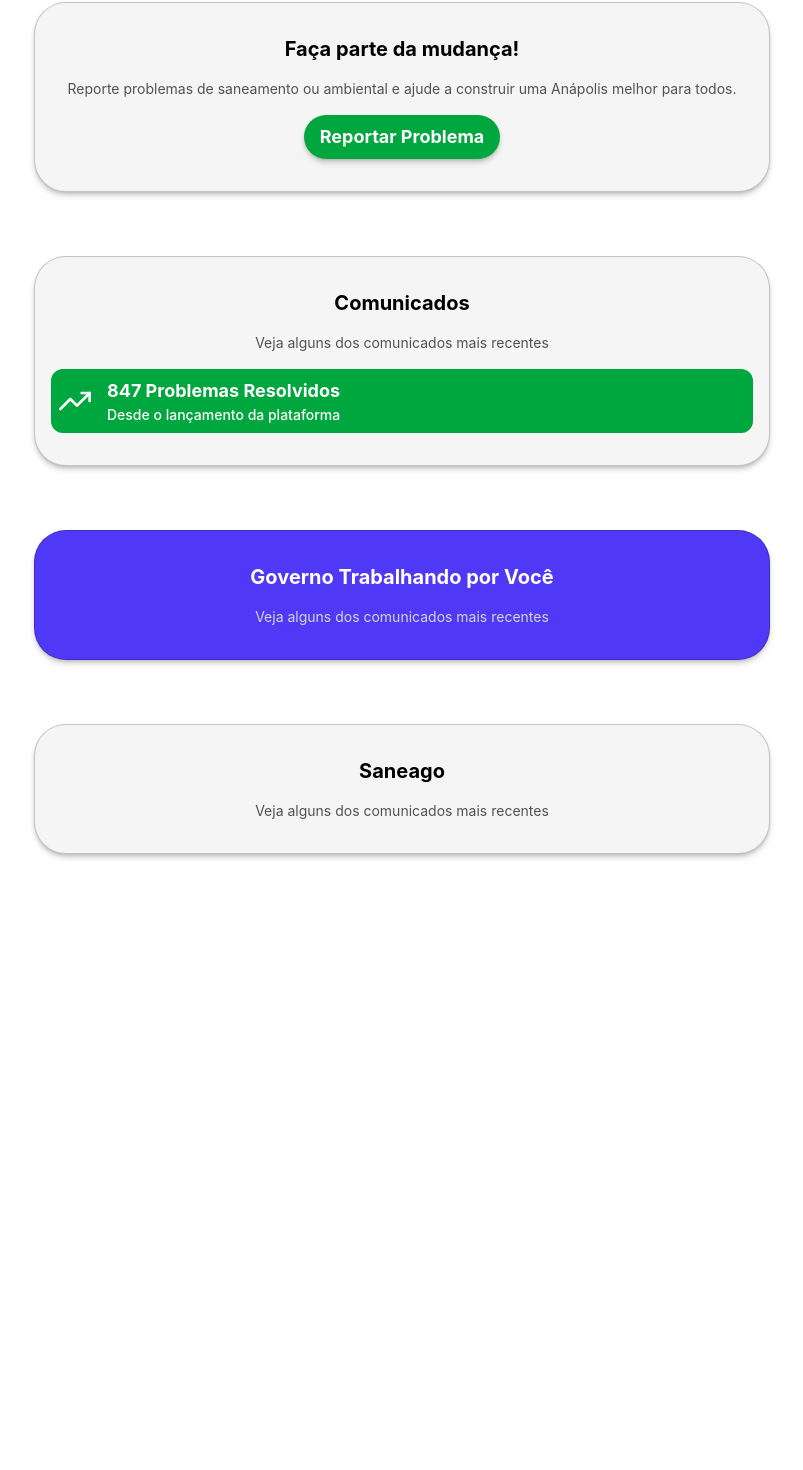
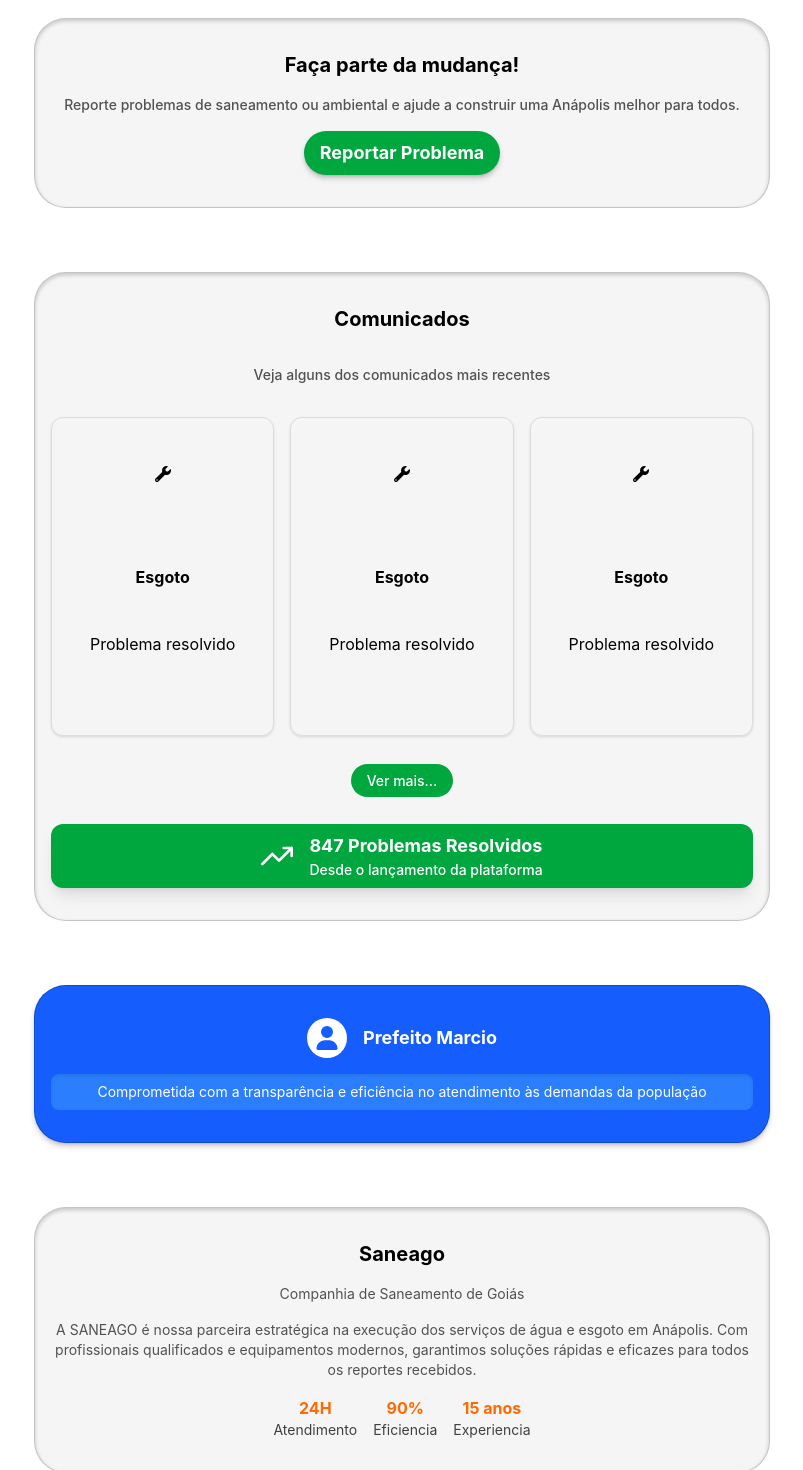
Before and after one commit to ReporteAqui/App, a React (Vite) app in the folder packages/website/: page / in a window 1280 px wide. Shown: the part 414-1884 px from the top of the page, without its empty margins (238-1041 px from the left). Before the commit the page ends 1300 px from the top, so only its background shows below. Built offline with nearby package versions, Linux system fonts and the light colour scheme.

Commit message:
finished home page

```diff
--- /dev/null
+++ b/packages/website/src/components/cards.tsx
@@ -0,0 +1,28 @@
+import "@/styles.css"
+
+interface NoticesProps {
+    title: string,
+    body: string
+}
+
+type NoticesComponentProps = React.PropsWithChildren<NoticesProps>
+
+export default function Notices({ title, body, children }: NoticesComponentProps) {
+    return (
+        <>
+            <div className="w-full card-aspect-ratio grid grid-rows-3 items-center justify-center p-2 gap-2 border rounded-xl shadow-sm border-black/10 shadow-black/10 dark:border-white/10 dark:shadow-white/10">
+                <div className="w-full h-full flex items-center justify-center">
+                    {children}
+                </div>
+
+                <div className="w-full h-full flex items-center justify-center">
+                    <h1 className="font-bold text-center">{title}</h1>
+                </div>
+
+                <div className="w-full h-full flex items-start justify-center">
+                    <h4 className="text-center">{body}</h4>
+                </div>
+            </div>
+        </>
+    )
+}
--- a/packages/website/src/components/navbar.tsx
+++ b/packages/website/src/components/navbar.tsx
@@ -29,7 +29,7 @@ function desktop(theme: Theme, toggleTheme: () => void) {
                     )}
                 </button>
                 <button className="p-2 rounded-full hover:shadow-inner hover:shadow-black/10 hover:bg-black/10 hover:dark:bg-white/10">
-                    <FaUser className="stroke-green-600 fill-green-600 w-6 h-6" />
+                    <FaUser className="stroke-green-500 fill-green-500 w-6 h-6" />
                 </button>
             </div>
         </nav>
@@ -79,8 +79,8 @@ function mobile(
                 }`}
             >
                 <div className="flex justify-end">
-                    <button className="p-2 rounded-full shadow-inner bg-black/10 dark:bg-white/10">
-                        <FaUser className="stroke-green-500 fill-green-500 w-6 h-6" />
+                    <button className="p-2 rounded-full shadow-inner bg-green-600">
+                        <FaUser className="stroke-white fill-white w-6 h-6" />
                     </button>
                 </div>
 
--- a/packages/website/src/pages/_public/index.tsx
+++ b/packages/website/src/pages/_public/index.tsx
@@ -1,7 +1,11 @@
+import "@/styles.css";
 import { createFileRoute, Link } from '@tanstack/react-router'
 import logo from '@/logo.svg'
 import { FaLeaf } from "react-icons/fa";
 import { FiTrendingUp } from "react-icons/fi";
+import Notices from '@/components/cards';
+import { FaWrench } from "react-icons/fa";
+import { FaUser } from "react-icons/fa6";
 
 export const Route = createFileRoute('/_public/')({
   component: App,
@@ -10,7 +14,7 @@ export const Route = createFileRoute('/_public/')({
 function App() {
   return (
     <>
-      <div className="gap-y-8 py-8 pt-24 mb-8 md:px-[calc((100vw-736px)/2)] px-8 flex flex-col items-center bg-linear-to-br from-green-400 to-green-700">
+      <div className="gap-y-8 py-8 pt-28 mb-8 md:px-[calc((100vw-736px)/2)] px-8 flex flex-col items-center bg-linear-to-br from-green-400 to-green-700">
         <FaLeaf className="lg:w-18 lg:h-18 w-15 h-15 fill-white"/>
         <h1 className="lg:text-4xl text-3xl font-bold text-center text-white">
           Bem-vindo ao Reporte Aqui
@@ -21,11 +25,11 @@ function App() {
       </div>
 
       <div className="gap-y-8 py-8 md:px-[calc((100vw-736px)/2)] px-8  flex flex-col items-center">
-        <div className="w-full px-4 py-8 flex flex-col items-center gap-y-4 border shadow-md border-black/20 bg-neutral-100 dark:bg-neutral-900 rounded-4xl shadow-black/20">
+        <div className="w-full px-4 py-8 flex flex-col items-center gap-y-4 border shadow-inner border-black/20 bg-neutral-100 dark:bg-neutral-900 rounded-4xl shadow-black/20">
           <h1 className="text-xl font-bold text-center">
             Faça parte da mudança!
           </h1>
-          <h3 className="text-sm text-center text-neutral-600 dark:text-neutral-400">
+          <h3 className="text-sm text-center font-medium text-neutral-600 dark:text-neutral-400">
             Reporte problemas de saneamento ou ambiental e ajude a construir uma Anápolis melhor para todos.
           </h3>
           <Link to='/' className='px-4 py-2 text-center font-bold text-lg rounded-full shadow-md shadow-black/20 text-white dark:text-white bg-green-600'>
@@ -35,15 +39,34 @@ function App() {
       </div>
 
       <div className="gap-y-8 py-8 md:px-[calc((100vw-736px)/2)] px-8  flex flex-col items-center">
-        <div className="w-full px-4 py-8 flex flex-col items-center gap-y-4 border shadow-md border-black/20 bg-neutral-100 dark:bg-neutral-900 rounded-4xl shadow-black/20">
+        <div className="w-full px-4 py-8 gap-y-8 flex flex-col items-center gap-y-4 border shadow-inner border-black/20 bg-neutral-100 dark:bg-neutral-900 rounded-4xl shadow-black/20">
           <h1 className="text-xl font-bold text-center">
             Comunicados
           </h1>
-          <h3 className="text-sm text-center text-neutral-600 dark:text-neutral-400">
+          <h3 className="text-sm text-center font-medium text-neutral-600 dark:text-neutral-400">
             Veja alguns dos comunicados mais recentes
           </h3>
 
-          <div className="w-full flex items-center p-2 gap-4 rounded-xl bg-green-600">
+          <div className="w-full grid card-grid gap-4">
+            <Notices title={'Esgoto'} body={'Problema resolvido'}>
+              <FaWrench />
+            </Notices>
+
+            <Notices title={'Esgoto'} body={'Problema resolvido'}>
+              <FaWrench />
+            </Notices>
+
+            <Notices title={'Esgoto'} body={'Problema resolvido'}>
+              <FaWrench />
+            </Notices>
+          </div>
+
+          <div>
+            <Link to='/' className='text-sm text-center font-medium bg-green-600 text-white px-4 py-2 rounded-full'>Ver mais...</Link>
+          </div>
+
+
+          <div className="w-full flex items-center justify-center p-2 gap-4 rounded-xl shadow-lg bg-green-600 shadow-black/10">
             <FiTrendingUp className='w-8 h-8 stroke-white fill-none'/>
             <div className='flex flex-col'>
               <h2 className='font-bold text-lg text-white'>847 Problemas Resolvidos</h2>
@@ -53,25 +76,67 @@ function App() {
         </div>
       </div>
 
-      <div className="gap-y-8 py-8 md:px-[calc((100vw-736px)/2)] px-8  flex flex-col items-center">
-        <div className="w-full px-4 py-8 flex flex-col gap-y-4 border shadow-md border-black/20 bg-indigo-600 rounded-4xl shadow-black/20">
-          <h1 className="text-xl font-bold text-center text-white">
-            Governo Trabalhando por Você
-          </h1>
-          <h3 className="text-sm text-center text-neutral-300">
-            Veja alguns dos comunicados mais recentes
-          </h3>
+      <div className="gap-y-8 py-8 md:px-[calc((100vw-736px)/2)] px-8 flex flex-col items-center">
+        <div className="w-full px-4 py-8 flex flex-col gap-y-4 border shadow-md border-black/20 bg-blue-600 rounded-4xl shadow-black/20">
+          <div className="flex items-center justify-center gap-4">
+            <div className="p-2 bg-white rounded-full">
+              <FaUser className='w-6 h-6 stroke-blue-600 fill-blue-600'/>
+            </div>
+
+            <h2 className="text-lg font-bold text-start text-white">
+              Prefeito Marcio
+            </h2>
+          </div>
+
+          <div className="p-2 bg-blue-500 rounded-lg shadow-inner shadow-black/10">
+            <h4 className="text-sm text-center text-white">
+              Comprometida com a transparência e eficiência no atendimento às demandas da população
+            </h4>
+          </div>
         </div>
       </div>
 
       <div className="gap-y-8 py-8 md:px-[calc((100vw-736px)/2)] px-8  flex flex-col items-center">
-        <div className="w-full px-4 py-8 flex flex-col gap-y-4 border shadow-md border-black/20 bg-neutral-100 dark:bg-neutral-900 rounded-4xl shadow-black/20">
+        <div className="w-full px-4 py-8 flex flex-col gap-y-4 border shadow-inner border-black/20 bg-neutral-100 dark:bg-neutral-900 rounded-4xl shadow-black/20">
           <h1 className="text-xl font-bold text-center">
             Saneago
           </h1>
           <h3 className="text-sm text-center text-neutral-600 dark:text-neutral-400">
-            Veja alguns dos comunicados mais recentes
+            Companhia de Saneamento de Goiás
           </h3>
+
+          <h3 className="text-sm text-center text-neutral-600 dark:text-neutral-400">
+            A SANEAGO é nossa parceira estratégica na execução dos serviços de água e esgoto em Anápolis. Com profissionais qualificados e equipamentos modernos, garantimos soluções rápidas e eficazes para todos os reportes recebidos.
+          </h3>
+
+          <div className="w-full flex items-center justify-center gap-4">
+            <div className="flex flex-col items-center justify-center">
+              <h1 className="text-md font-bold text-orange-500">
+                24H
+              </h1>
+              <h4 className="text-sm text-center text-neutral-700 dark:text-neutral-300">
+                Atendimento
+              </h4>
+            </div>
+
+            <div className="flex flex-col items-center justify-center">
+              <h1 className="text-md font-bold text-orange-500">
+                90%
+              </h1>
+              <h4 className="text-sm text-center text-neutral-700 dark:text-neutral-300">
+                Eficiencia
+              </h4>
+            </div>
+
+            <div className="flex flex-col items-center justify-center">
+              <h1 className="text-md font-bold text-orange-500">
+                15 anos
+              </h1>
+              <h4 className="text-sm text-center text-neutral-700 dark:text-neutral-300">
+                Experiencia
+              </h4>
+            </div>
+          </div>
         </div>
       </div>
     </>
--- a/packages/website/src/styles.css
+++ b/packages/website/src/styles.css
@@ -28,3 +28,17 @@ code {
 @theme {
   --font-anton: "Anton", sans-serif;
 }
+
+.card-grid{
+  @apply sm:grid-cols-3 grid-cols-2;
+}
+
+@media (max-width: 425px) {
+  .card-grid{
+      @apply grid-cols-1;
+  }
+}
+
+.card-aspect-ratio {
+  @apply sm:aspect-[0.7] aspect-[0.6] max-h-80;
+}
```
